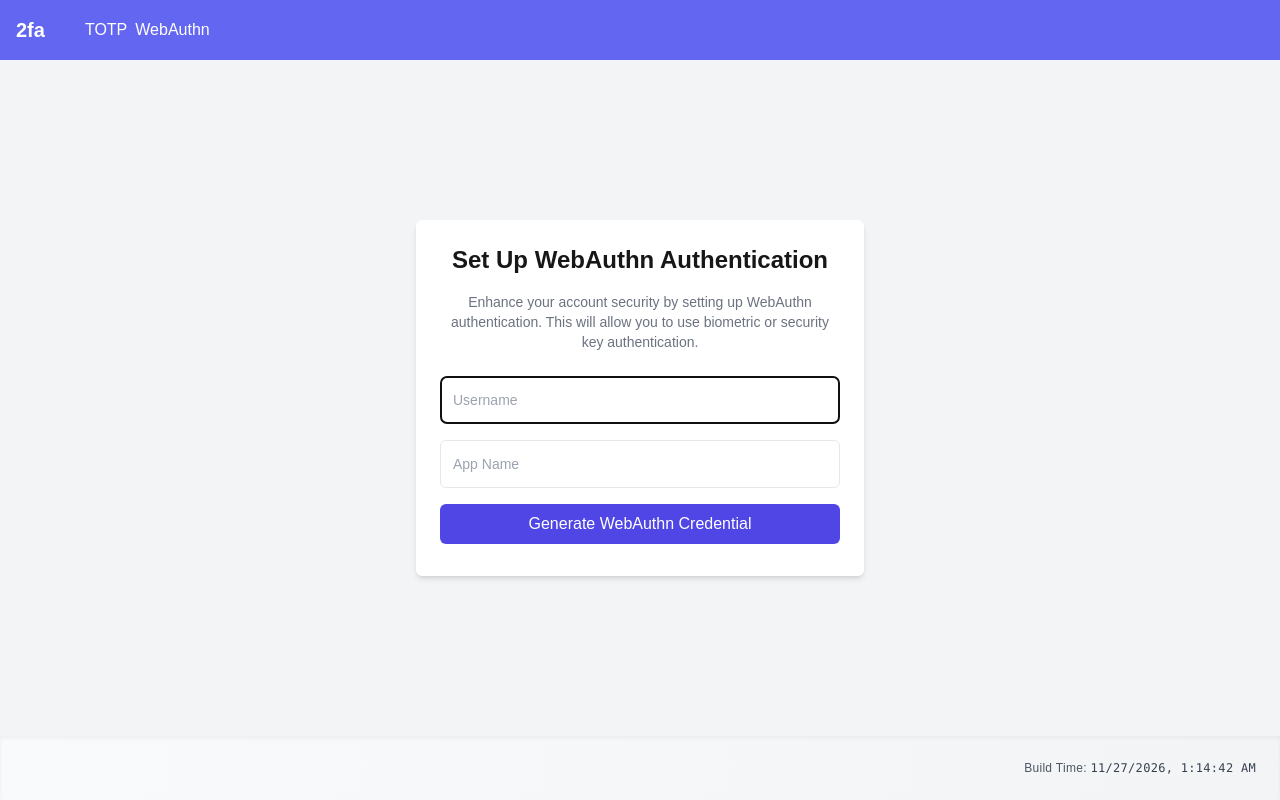
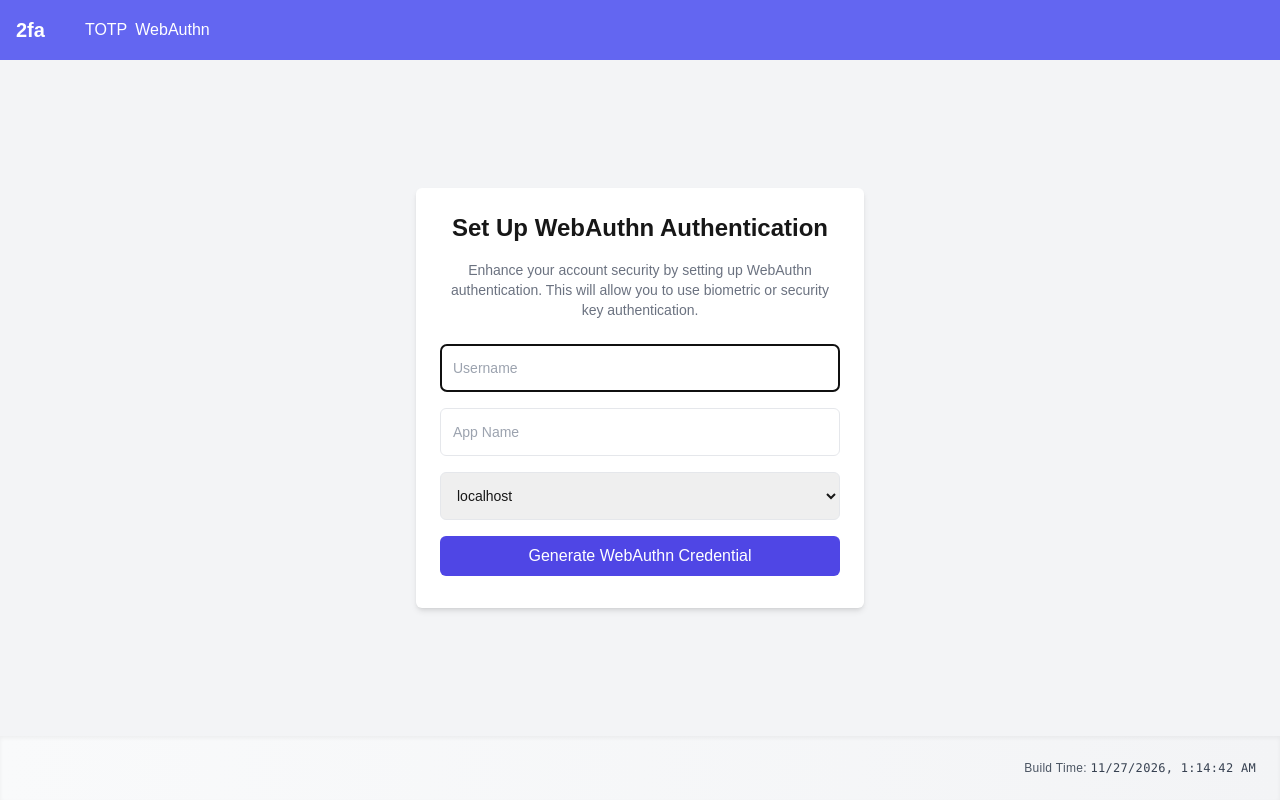
Before and after one commit to DavidKk/vercel-2fa, a Next.js app: page /webauthn in a window 1280 px wide. Built offline with nearby package versions, Linux system fonts and the light colour scheme; some icons are missing.

Commit message:
feat(components): refactor component structure and optimize utilities

```diff
--- a/app/webauthn/Form.tsx
+++ b/app/webauthn/Form.tsx
@@ -1,3 +1,5 @@
+'use client'
+
 import { useRequest } from 'ahooks'
 import { useRef, useState } from 'react'
 import { Spinner } from '@/components/Spinner'
@@ -11,6 +13,7 @@ export default function Form(props: FormProps) {
   const { onGenerateCredential } = props
   const [username, setUsername] = useState('')
   const [appName, setAppName] = useState('')
+  const [rpId, setRpId] = useState(window.location.hostname)
 
   const formRef = useRef<HTMLFormElement>(null)
   const alertRef = useRef<AlertImperativeHandler>(null)
@@ -26,7 +29,7 @@ export default function Form(props: FormProps) {
         challenge: new Uint8Array(32),
         rp: {
           name: appName || 'Vercel 2FA Demo',
-          id: window.location.hostname,
+          id: rpId,
         },
         user: {
           id: new Uint8Array(16),
@@ -98,6 +101,15 @@ export default function Form(props: FormProps) {
           />
         </div>
 
+        <div className="mb-4">
+          <select className="w-full flex-grow h-12 text-sm border rounded-md box-border px-3" value={rpId} onChange={(event) => setRpId(event.target.value)} required>
+            <option value={window.location.hostname}>{window.location.hostname}</option>
+            {window.location.hostname.split('.').length > 2 && (
+              <option value={window.location.hostname.split('.').slice(1).join('.')}>{window.location.hostname.split('.').slice(1).join('.')}</option>
+            )}
+          </select>
+        </div>
+
         <button
           onClick={submit}
           disabled={submitting}
```
